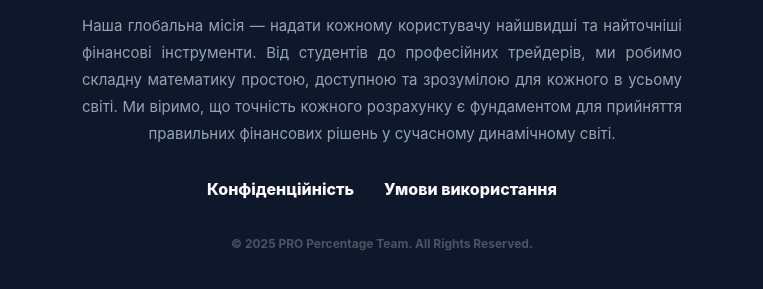
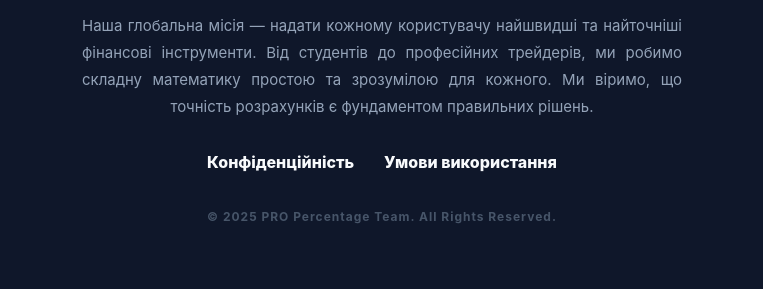
Before and after one commit to smart-converter/percentage-calculator, a plain HTML site: page index.htm in a window 1280 px wide. Shown: the part 1561-1850 px from the top of the page, without its empty margins (258-1021 px from the left). Drawn offline with Linux system fonts and the light colour scheme.

Commit message:
Update index.htm

```diff
--- a/index.htm
+++ b/index.htm
@@ -3,7 +3,12 @@
 <head>
     <meta charset="UTF-8">
     <meta name="viewport" content="width=device-width, initial-scale=1.0, maximum-scale=1.0, user-scalable=no">
-    <title>PRO Percentage Calculator</title>
+
+    <title>PRO % CALCULATOR</title>
+    <meta name="description" id="meta-desc" content="Професійний калькулятор відсотків онлайн. Швидко розраховуйте відсотки, частку та динаміку змін.">
+    <meta name="keywords" content="percentage calculator, калькулятор відсотків, calcular porcentaje, prozentrechner, ПДВ, знижки, фінанси">
+    <meta name="author" content="PRO Percentage Team">
+
     <style>
         :root {
             --bg: #0f172a; --card-bg: #1e293b; --text: #f8fafc;
@@ -15,6 +20,7 @@
             line-height: 1.6; -webkit-font-smoothing: antialiased;
         }
 
+        /* ШАПКА */
         .header { background: #1e293b; padding: 25px 20px; border-bottom: 1px solid #334155; text-align: center; }
         .header h1 { margin: 0 0 15px 0; font-size: 26px; font-weight: 900; color: var(--accent); text-transform: uppercase; letter-spacing: -1px; }
 
@@ -24,6 +30,7 @@
 
         .container { max-width: 700px; margin: 0 auto; padding: 20px 15px; }
 
+        /* КАРТКИ */
         .calc-card { background: var(--card-bg); border-radius: 24px; padding: 25px; margin-bottom: 25px; border: 1px solid #334155; box-shadow: 0 10px 30px rgba(0,0,0,0.4); }
         .calc-card h3 { margin: 0 0 20px 0; font-size: 22px; color: var(--accent); font-weight: 900; border-left: 5px solid var(--accent); padding-left: 15px; }
 
@@ -31,23 +38,27 @@
         .input-row { display: flex; align-items: center; justify-content: space-between; gap: 10px; font-weight: 800; font-size: 17px; }
 
         .input-box { flex: 1; padding: 16px; border: 2px solid #475569; border-radius: 14px; font-size: 19px; font-weight: 800; background: #0f172a; color: white; outline: none; width: 100%; box-sizing: border-box; }
+        .input-box:focus { border-color: var(--accent); }
+
         .res-box { width: 100%; padding: 16px; border: 2px solid var(--success); border-radius: 14px; font-size: 22px; font-weight: 900; background: rgba(34, 197, 94, 0.1); color: var(--success); text-align: center; box-sizing: border-box; margin-top: 5px; }
 
         .seo-text { padding: 40px 15px; font-size: 16px; color: #cbd5e1; border-top: 1px solid #334155; text-align: justify; }
         .seo-text h2 { color: var(--accent); font-size: 28px; font-weight: 900; margin-bottom: 20px; text-align: center; }
 
+        /* ФУТЕР - ІДЕАЛЬНЕ ЦЕНТРУВАННЯ */
         footer { padding: 60px 20px; border-top: 1px solid #334155; background: #0f172a; text-align: center; }
         .footer-wrap { max-width: 600px; margin: 0 auto; }
         #footer-copy { font-weight: 900; color: var(--accent); font-size: 22px; margin-bottom: 15px; text-transform: uppercase; }
         #footer-mission { font-size: 15px; color: #94a3b8; line-height: 1.8; margin-bottom: 30px; text-align: justify; text-align-last: center; }
 
         .footer-links { display: flex; justify-content: center; gap: 30px; margin-bottom: 30px; }
-        .footer-link { color: var(--text); font-weight: 800; font-size: 16px; cursor: pointer; border-bottom: 1px solid transparent; }
+        .footer-link { color: var(--text); font-weight: 800; font-size: 16px; cursor: pointer; border-bottom: 1px solid transparent; transition: 0.3s; }
+        .footer-link:hover { color: var(--accent); border-bottom-color: var(--accent); }
 
         /* МОДАЛЬНЕ ВІКНО */
         .modal { display: none; position: fixed; z-index: 2000; left: 0; top: 0; width: 100%; height: 100%; background: rgba(0,0,0,0.9); backdrop-filter: blur(10px); }
-        .modal-content { background: var(--card-bg); margin: 10% auto; padding: 40px 30px; width: 85%; max-width: 500px; border-radius: 25px; border: 2px solid var(--accent); position: relative; max-height: 70vh; overflow-y: auto; text-align: justify; }
-        .close { position: sticky; top: -10px; float: right; font-size: 35px; color: var(--accent); cursor: pointer; z-index: 10; font-weight: bold; }
+        .modal-content { background: var(--card-bg); margin: 10% auto; padding: 40px 30px; width: 85%; max-width: 500px; border-radius: 25px; border: 2px solid var(--accent); position: relative; max-height: 75vh; overflow-y: auto; text-align: justify; }
+        .close { position: sticky; top: -10px; float: right; font-size: 35px; color: var(--accent); cursor: pointer; font-weight: bold; line-height: 1; }
 
         @media (max-width: 600px) {
             .header h1 { font-size: 22px; }
@@ -106,7 +117,7 @@
             <span class="footer-link" onclick="openModal('privacy')" id="link-priv"></span>
             <span class="footer-link" onclick="openModal('terms')" id="link-terms"></span>
         </div>
-        <div style="font-size: 12px; color: #475569; font-weight: 700;">© 2025 PRO Percentage Team. All Rights Reserved.</div>
+        <div style="font-size: 12px; color: #475569; font-weight: 700; letter-spacing: 1px;">© 2025 PRO Percentage Team. All Rights Reserved.</div>
     </div>
 </footer>
 
@@ -120,40 +131,48 @@
 <script>
 const data = {
     en: {
+        pageTitle: "PRO % CALCULATOR | Financial Precision",
+        meta: "Free online percentage calculator. Fast, accurate and easy to use tool for business and personal finance.",
         title: "PRO % CALCULATOR", h1: "Find Percentage Value", h2: "Ratio Analysis", h3: "Percentage Change",
         t1_1: "What is", t1_2: "% of", t2_1: "is what % of", t3_1: "From", t3_2: "to",
-        mission: "Our global mission is to provide the fastest, most reliable and extremely accurate financial calculation tools for everyone. From high school students to professional wall street traders, we make complex mathematics simple, accessible, and completely intuitive for every single user worldwide. We believe in the power of precision and speed for every calculation you make on our platform.",
+        mission: "Our global mission is to provide the fastest, most reliable and extremely accurate financial calculation tools for everyone. From high school students to professional traders, we make complex mathematics simple and intuitive for every user worldwide. We believe in the power of precision.",
         privLabel: "Privacy Policy", termsLabel: "Terms of Use",
-        seo: `<h2>Advanced Percentage Solutions</h2><p>Our professional Percentage Calculator is optimized for both business and personal finance. Calculate sales tax, investment ROI, and discounts with high-speed algorithms designed for modern web standards.</p>`,
-        privText: `<h2>Privacy Policy</h2><p>Your privacy is our absolute priority. We do not collect, store, or share any personal data or calculation history. Our tool operates entirely on your local device, ensuring that your financial data remains 100% private, secure, and anonymous at all times while using our services.</p>`,
-        termsText: `<h2>Terms of Service</h2><p>All calculations provided by this website are for informational and educational purposes only. While we strive for 100% mathematical accuracy through rigorous testing, we are not responsible for any financial decisions, losses, or actions taken based on these results. Users are encouraged to verify critical data independently.</p>`
+        seo: `<h2>Advanced Percentage Solutions</h2><p>Our professional Percentage Calculator is optimized for both business and personal finance. Calculate sales tax, investment ROI, and discounts with high-speed algorithms designed for modern standards.</p>`,
+        privText: `<h2>Privacy Policy</h2><p>Your privacy is our absolute priority. We do not collect, store, or share any personal identifiable information or calculation history. Our tool operates entirely on your local device, ensuring that your financial data remains 100% private and secure.</p>`,
+        termsText: `<h2>Terms of Service</h2><p>All calculations provided by this website are for informational and educational purposes only. While we strive for 100% mathematical accuracy, we are not responsible for any financial decisions or losses based on these results.</p>`
     },
     uk: {
+        pageTitle: "PRO % КАЛЬКУЛЯТОР | Точність розрахунків",
+        meta: "Безкоштовний калькулятор відсотків онлайн. Швидкий та зручний інструмент для бізнесу, навчання та фінансів.",
         title: "PRO % КАЛЬКУЛЯТОР", h1: "Розрахунок % від числа", h2: "Відсоткове співвідношення", h3: "Динаміка зміни",
         t1_1: "Скільки", t1_2: "% від", t2_1: "це який % від", t3_1: "З", t3_2: "до",
-        mission: "Наша глобальна місія — надати кожному користувачу найшвидші та найточніші фінансові інструменти. Від студентів до професійних трейдерів, ми робимо складну математику простою, доступною та зрозумілою для кожного в усьому світі. Ми віримо, що точність кожного розрахунку є фундаментом для прийняття правильних фінансових рішень у сучасному динамічному світі.",
+        mission: "Наша глобальна місія — надати кожному користувачу найшвидші та найточніші фінансові інструменти. Від студентів до професійних трейдерів, ми робимо складну математику простою та зрозумілою для кожного. Ми віримо, що точність розрахунків є фундаментом правильних рішень.",
         privLabel: "Конфіденційність", termsLabel: "Умови використання",
         seo: `<h2>Професійний розрахунок відсотків</h2><p>Наш інструмент створений для тих, кому потрібна максимальна швидкість і точність. Рахуйте ПДВ, маржу або складні знижки за лічені секунди без зайвих зусиль та реєстрацій.</p>`,
-        privText: `<h2>Політика конфіденційності</h2><p>Ваша приватність є нашим головним пріоритетом. Ми принципово не збираємо ваші персональні дані, IP-адреси або історію розрахунків. Всі обчислення відбуваються виключно на вашому пристрої, що гарантує повну анонімність, безпеку та конфіденційність ваших фінансових операцій.</p>`,
-        termsText: `<h2>Умови використання</h2><p>Результати розрахунків на цьому сайті мають виключно інформаційний та ознайомчий характер. Ми не несемо відповідальності за будь-які фінансові збитки або ризики, що можуть виникнути внаслідок використання цих даних. Користувач несе відповідальність за перевірку результатів.</p>`
+        privText: `<h2>Політика конфіденційності</h2><p>Ваша приватність є нашим головним пріоритетом. Ми не збираємо ваші персональні дані або історію розрахунків. Всі обчислення відбуваються виключно на вашому пристрої, що гарантує повну анонімність та безпеку.</p>`,
+        termsText: `<h2>Умови використання</h2><p>Результати розрахунків мають виключно інформаційний характер. Ми не несемо відповідальності за будь-які фінансові збитки або ризики, що можуть виникнути внаслідок використання цих даних.</p>`
     },
     es: {
+        pageTitle: "PRO % CALCULADORA | Precisión Financiera",
+        meta: "Calculadora de porcentajes en línea gratuita. Herramienta rápida y precisa para finanzas, negocios y uso diario.",
         title: "PRO % CALCULADORA", h1: "Calcular Porcentaje", h2: "Relación de Números", h3: "Tasa de Cambio",
         t1_1: "Qué es el", t1_2: "% de", t2_1: "es qué % de", t3_1: "De", t3_2: "a",
-        mission: "Nuestra misión global es proporcionar las herramientas financieras más rápidas, confiables y extremadamente precisas para todos. Desde estudiantes de secundaria hasta operadores profesionales, hacemos que las matemáticas complejas sean simples, accesibles y completamente intuitivas para cada usuario en todo el mundo. Creemos firmemente en la importancia de la precisión y la velocidad en cada cálculo.",
+        mission: "Nuestra misión global es proporcionar las herramientas financieras más rápidas y precisas para todos. Hacemos que las matemáticas complejas sean simples y completamente intuitivas para cada usuario en todo el mundo. Creemos en la importancia de la precisión en cada cálculo diario.",
         privLabel: "Privacidad", termsLabel: "Términos de Uso",
-        seo: `<h2>Calculadora de Porcentajes Elite</h2><p>Optimice sus cálculos financieros con nuestra herramienta de alta precisión. Ideal para negocios, análisis de mercado y finanzas personales. Calcule impuestos, ROI y descuentos con algoritmos de alta velocidad.</p>`,
-        privText: `<h2>Política de Privacidad</h2><p>No recopilamos información personal. Tu privacidad está garantizada. Nuestra herramienta funciona localmente en su navegador y no comparte datos confidenciales con servidores externos para su total seguridad.</p>`,
-        termsText: `<h2>Términos de Servicio</h2><p>Todos los cálculos proporcionados son solo para fines informativos y educativos. Aunque nos esforzamos por lograr una precisión total, no somos responsables de ninguna decisión financiera o pérdida basada en estos resultados. Se recomienda verificar los datos.</p>`
+        seo: `<h2>Calculadora de Porcentajes Elite</h2><p>Optimice sus cálculos financieros con nuestra herramienta de alta precisión. Ideal para negocios, análisis de mercado y finanzas personales. Calcule impuestos y descuentos con algoritmos de alta velocidad.</p>`,
+        privText: `<h2>Política de Privacidad</h2><p>Su privacidad es nuestra prioridad absoluta. No recopilamos ni compartimos ningún tipo de dato personal. Nuestra herramienta funciona localmente en su navegador, lo que garantiza que sus datos permanezcan 100% privados y seguros.</p>`,
+        termsText: `<h2>Términos de Servicio</h2><p>Todos los cálculos proporcionados son solo para fines informativos. Aunque nos esforzamos por lograr una precisión total, no somos responsables de ninguna decisión financiera basada en estos resultados.</p>`
     },
     de: {
+        pageTitle: "PRO % RECHNER | Finanzielle Präzision",
+        meta: "Kostenloser Online-Prozentrechner. Schnelles und genaues Werkzeug für Finanzen, Business und Alltag.",
         title: "PRO % RECHNER", h1: "Prozentwert finden", h2: "Verhältnis in %", h3: "Änderungsrate",
         t1_1: "Was sind", t1_2: "% von", t2_1: "ist wie viel % von", t3_1: "Von", t3_2: "auf",
-        mission: "Unsere globale Mission ist es, jedem Benutzer die schnellsten, zuverlässigsten und präzisesten Finanzberechnungstools zur Verfügung zu stellen. Wir machen komplexe Mathematik einfach, zugänglich und intuitiv für jeden Benutzer weltweit. Wir glauben an die Kraft von Präzision und Geschwindigkeit bei jeder einzelnen Berechnung.",
+        mission: "Unsere globale Mission ist es, jedem Benutzer die schnellsten und präzisesten Finanzberechnungstools zur Verfügung zu stellen. Wir machen komplexe Mathematik einfach und intuitiv für jeden Benutzer weltweit. Wir glauben an die Kraft von Präzision und Geschwindigkeit.",
         privLabel: "Datenschutz", termsLabel: "Bedingungen",
-        seo: `<h2>Premium Prozentrechner Online</h2><p>Präzise Ergebnisse für Business und Alltag. Berechnen Sie Steuern, Rabatte und Zinsen sofort mit unseren hocheffizienten Algorithmen, die für maximale Genauigkeit entwickelt wurden.</p>`,
-        privText: `<h2>Datenschutzerklärung</h2><p>Ihre Privatsphäre hat Priorität. Wir sammeln keine personenbezogenen Daten. Unser Tool läuft vollständig lokal auf Ihrem Gerät, sodass Ihre Finanzdaten jederzeit zu 100% privat і sicher bleiben.</p>`,
-        termsText: `<h2>Nutzungsbedingungen</h2><p>Alle Berechnungen dienen ausschließlich Informationszwecken. Obwohl wir eine 100%ige Genauigkeit anstreben, haften wir nicht für finanzielle Verluste, die auf diesen Ergebnissen basieren. Nutzer sollten Daten unabhängig prüfen.</p>`
+        seo: `<h2>Premium Prozentrechner Online</h2><p>Präzise Ergebnisse für Business und Alltag. Berechnen Sie Steuern und Rabatte sofort mit unseren hocheffizienten Algorithmen, die für maximale Genauigkeit entwickelt wurden.</p>`,
+        privText: `<h2>Datenschutzerklärung</h2><p>Ihre Privatsphäre hat Priorität. Wir sammeln keine personenbezogenen Daten. Unser Tool läuft vollständig lokal auf Ihrem Gerät, sodass Ihre Finanzdaten jederzeit zu 100% privat und sicher bleiben.</p>`,
+        termsText: `<h2>Nutzungsbedingungen</h2><p>Alle Berechnungen dienen ausschließlich Informationszwecken. Obwohl wir eine 100%ige Genauigkeit anstreben, haften wir nicht für finanzielle Verluste, die auf diesen Ergebnissen basieren.</p>`
     }
 };
 
@@ -162,6 +181,12 @@ let cur = 'uk';
 function setLang(lang) {
     cur = lang;
     const l = data[lang];
+
+    // SEO & Title update
+    document.title = l.pageTitle;
+    document.getElementById('meta-desc').setAttribute('content', l.meta);
+
+    // UI elements update
     document.getElementById('main-title').innerText = l.title;
     document.getElementById('h3-t1').innerText = l.h1;
     document.getElementById('h3-t2').innerText = l.h2;
@@ -208,6 +233,7 @@ function openModal(type) {
 }
 
 function closeModal() { document.getElementById('modal').style.display = 'none'; }
+
 setLang('uk');
 </script>
 </body>
```
